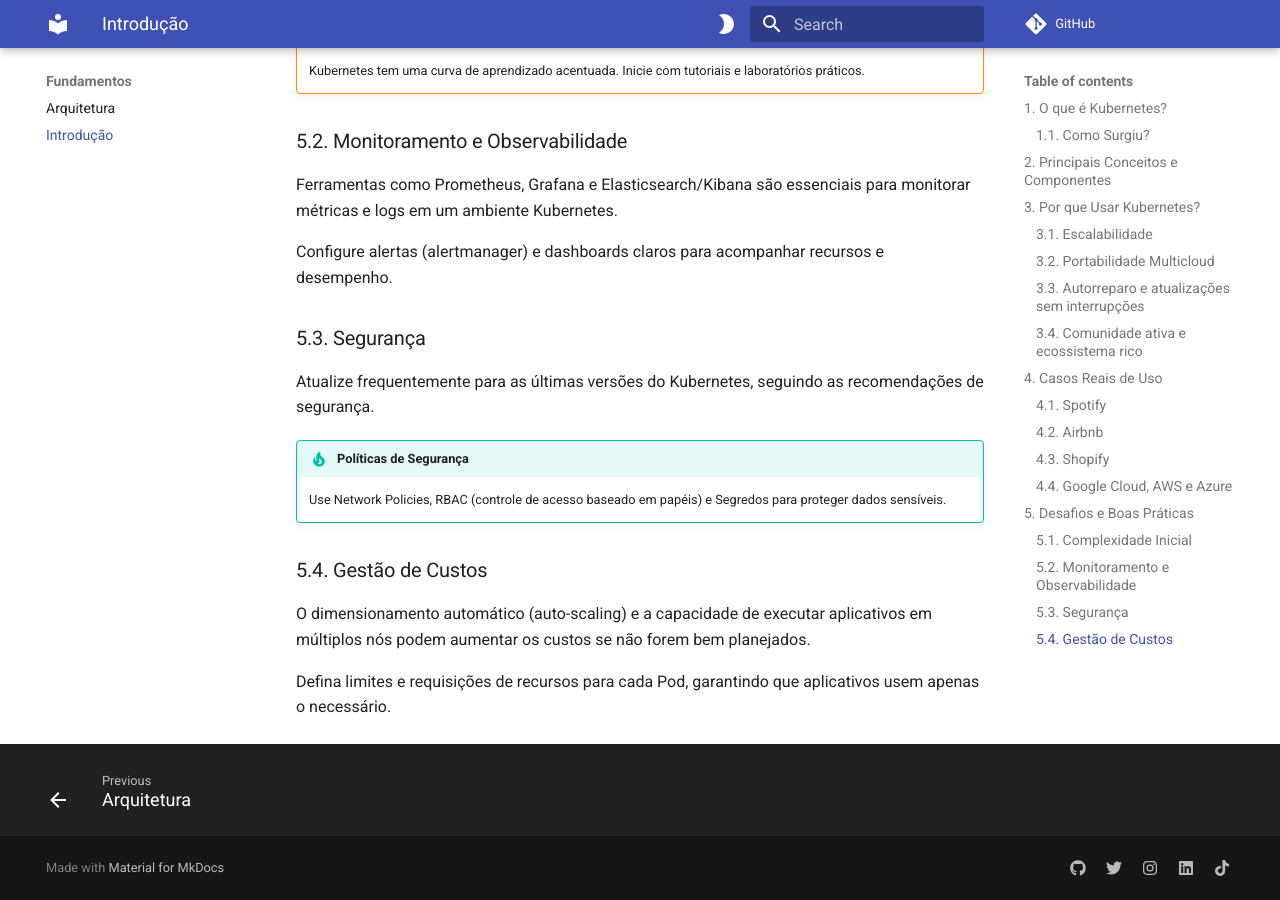
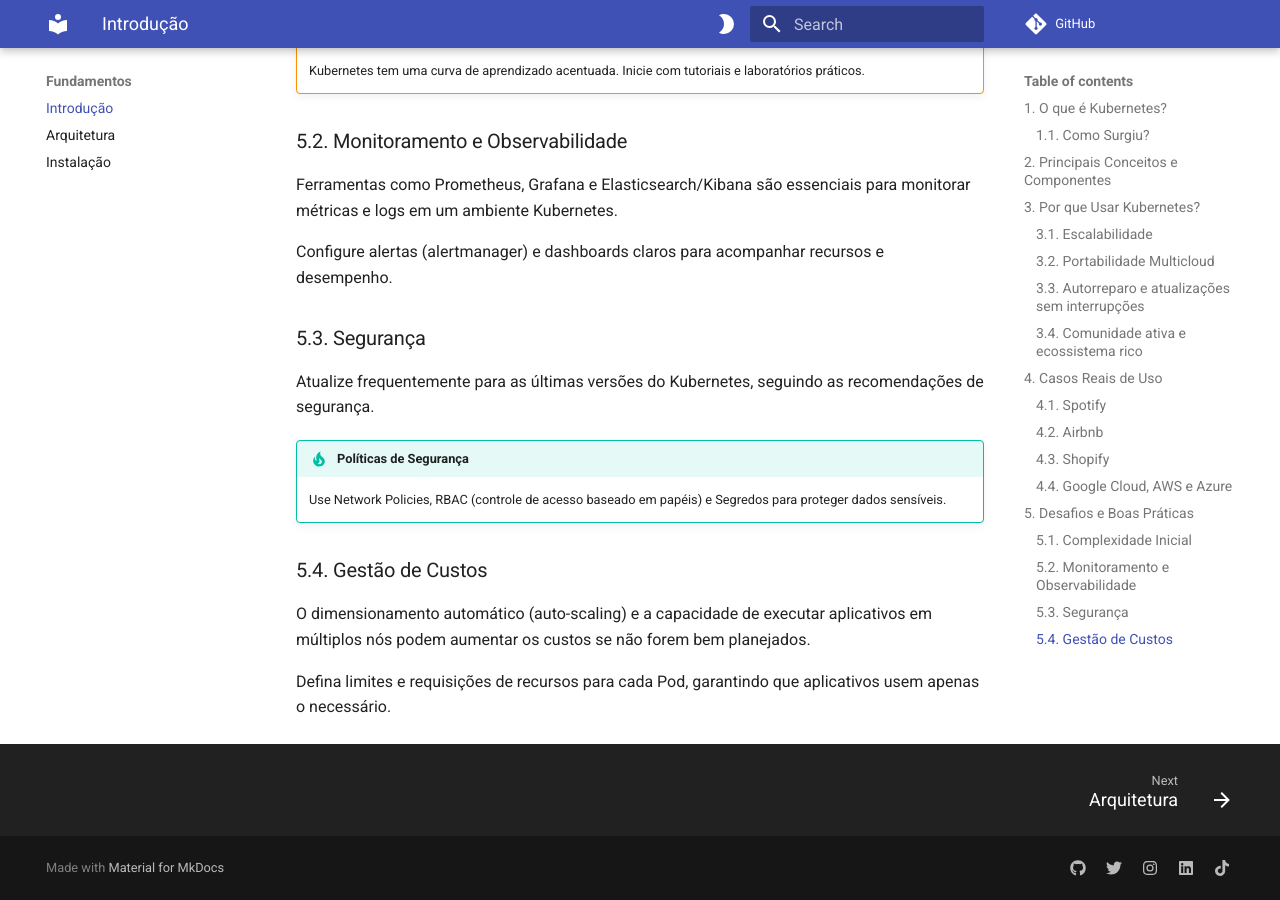
Before and after one commit to atalhox/kubernetes-100-days-of-coding, an MkDocs documentation site: the page built from docs/fundamentos/introducao.md, in a window 1280 px wide and 900 px high, scrolled down 4487 px. Built offline with MkDocs 1.6.1 and Material for MkDocs 9.7.7, drawn with Linux system fonts in a browser that asks for light colours; comment, search, counter and statistics services are not loaded; some of the changed lines change nothing that is shown.

Commit message:
feat: adiciona estrutura de navegação à documentação do projeto

```diff
--- a/mkdocs.yml
+++ b/mkdocs.yml
@@ -147,3 +147,10 @@ extra:
       link: https://br.linkedin.com/in/luisfelipebrum
     - icon: fontawesome/brands/tiktok
       link: https://www.tiktok.com/eunaoeradev
+
+nav:
+  - Home: index.md
+  - Fundamentos:
+      - Introdução: fundamentos/introducao.md
+      - Arquitetura: fundamentos/arquitetura.md
+      - Instalação: fundamentos/instalacao.md
```
